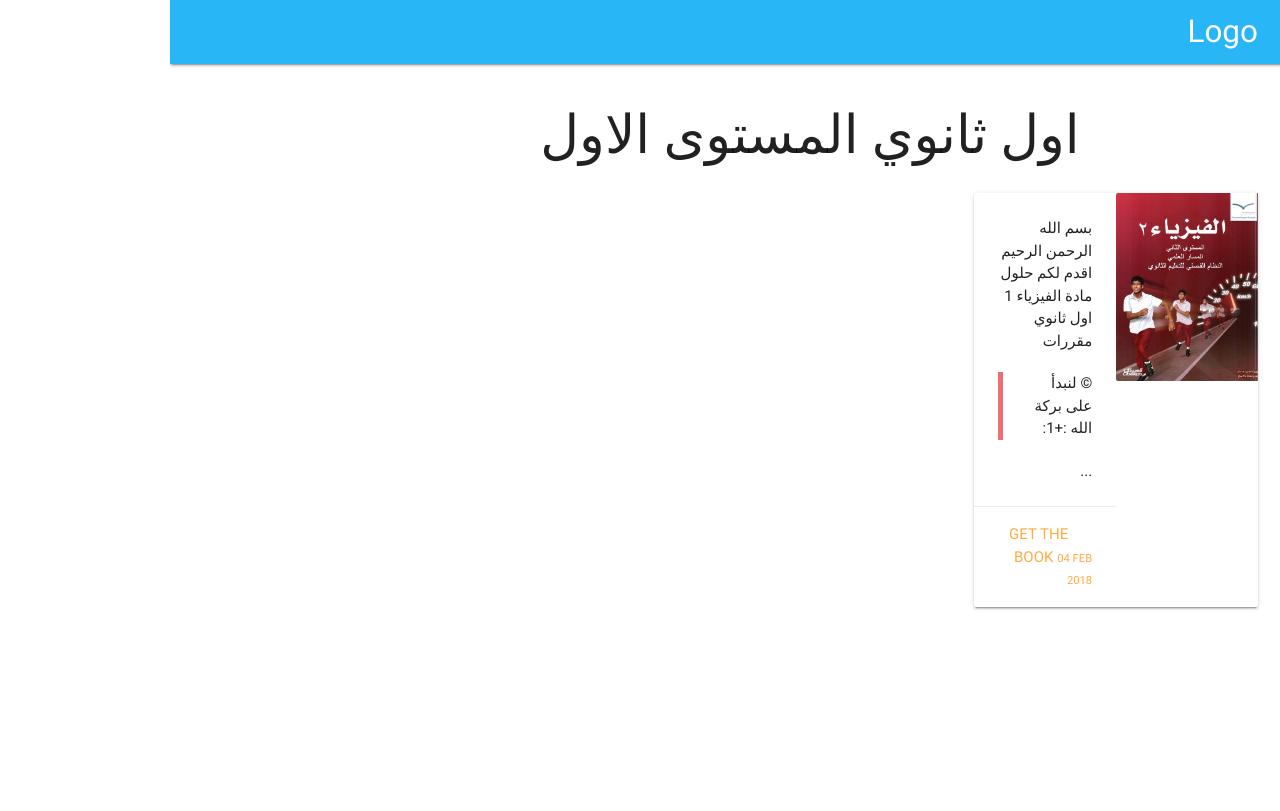
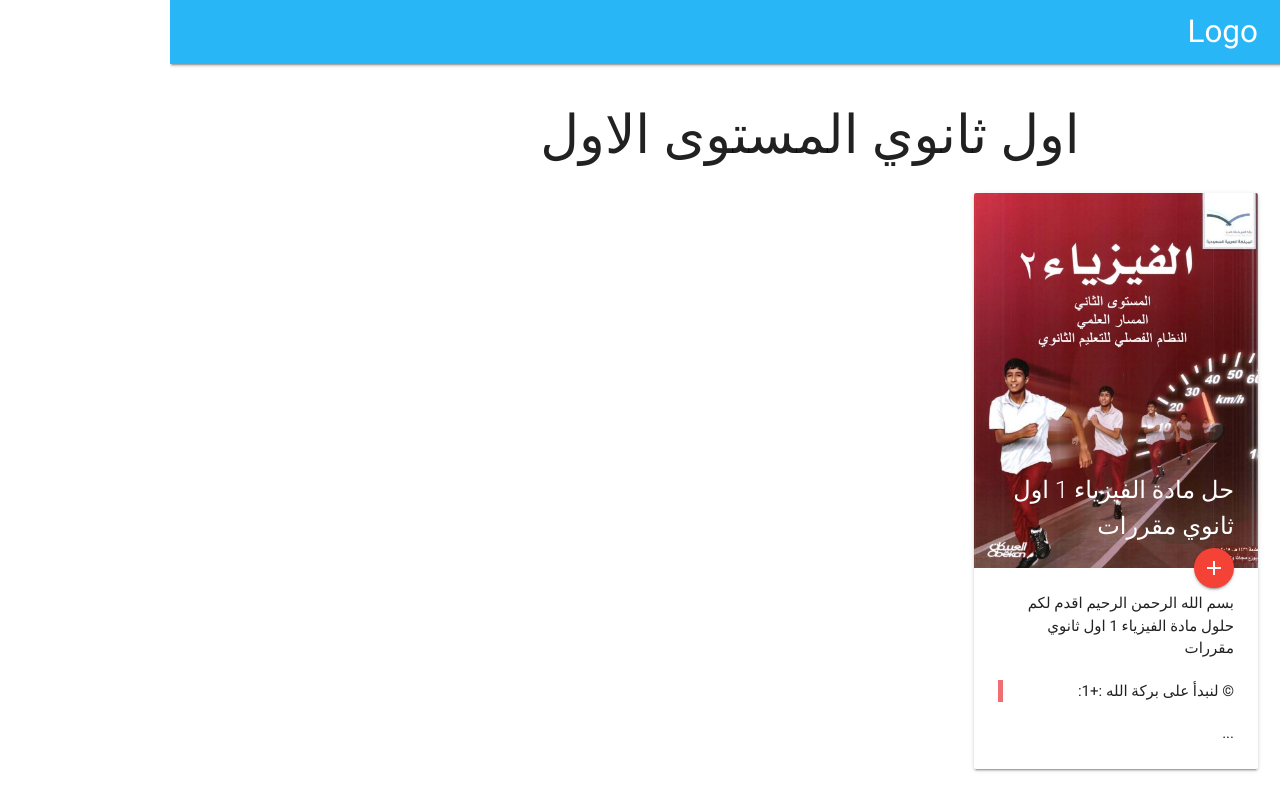
Before and after one commit to egyjs/el3zahaby.github.io-, a Jekyll site: the page built from index.html, in a window 1280 px wide. Shown: the top 811 px of the page. Built offline with Jekyll 4.4.1, drawn with Linux system fonts in a browser that asks for light colours; nearby versions of some CDN libraries.

Commit message:
Update index.html

```diff
--- a/index.html
+++ b/index.html
@@ -1,22 +1,20 @@
 ---
 layout: landing
+
 ---
 {% for post in site.posts %}
 <div class="col s12 m4">
-                    <div class="card horizontal">
+    <a href="{{ post.url | prepend: site.baseurl }}">
+        <div class="card">
             <div class="card-image">
                 <img src="{{ site.baseurl }}{{ post.image }}" width="100%" />
                 <span class="card-title">{{ post.title }}</span>
-
+                <a class="btn-floating halfway-fab waves-effect waves-light red"><i class="material-icons">add</i></a>
             </div>
-                        <div class="card-stacked">
             <div class="card-content">
                 <p> {{ post.excerpt }}...</p>
             </div>
-                            <div class="card-action">
-                                <a href="{{ post.url | prepend: site.baseurl }}">get the book <small class="text-darken-1" >{{ post.date | date_to_string }}</small></a>
         </div>
-                        </div>
-                    </div>
+    </a>
 </div>
 {% endfor %}
```
Lines whose indentation alone changed are shown as unchanged.
